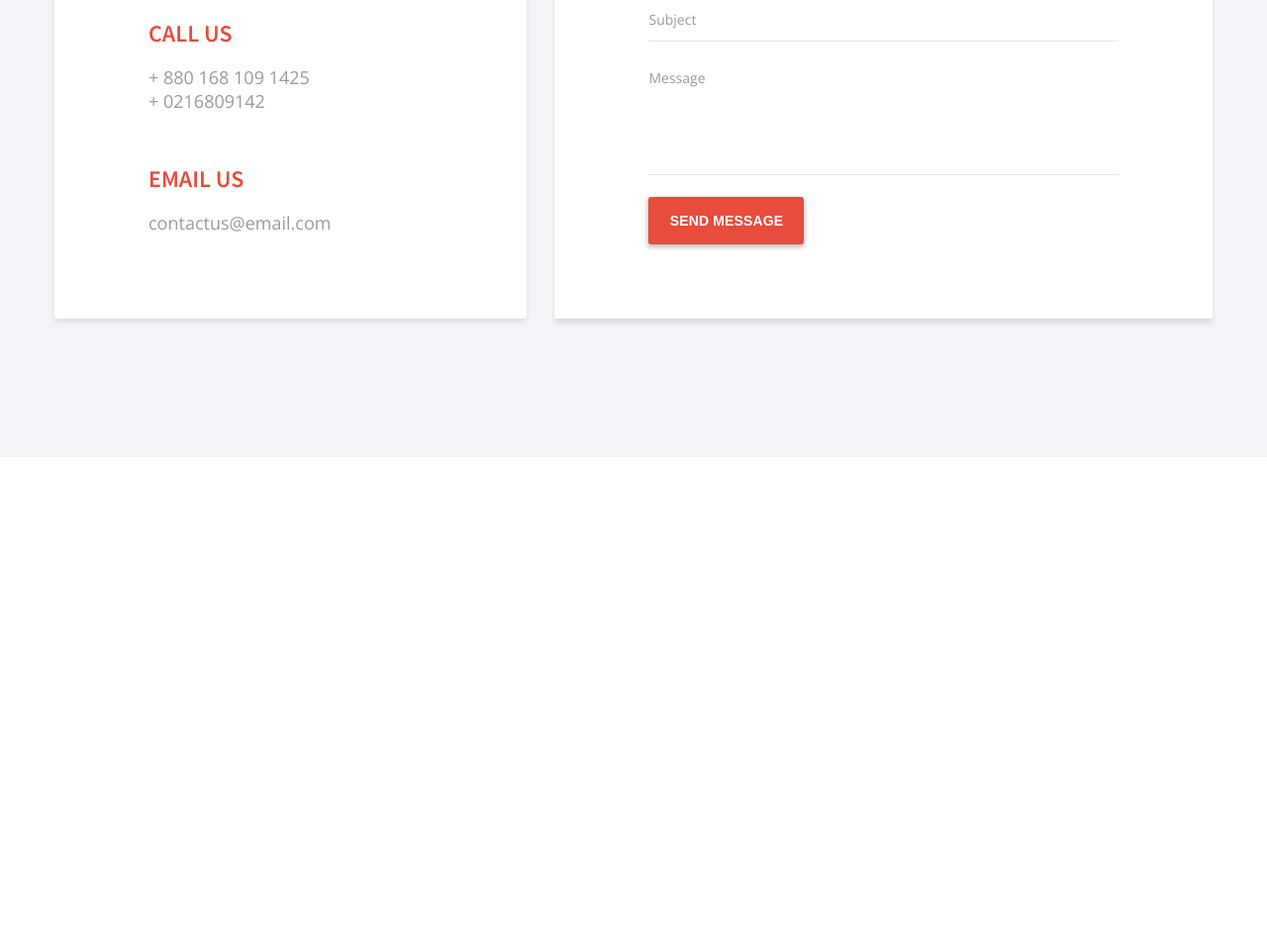
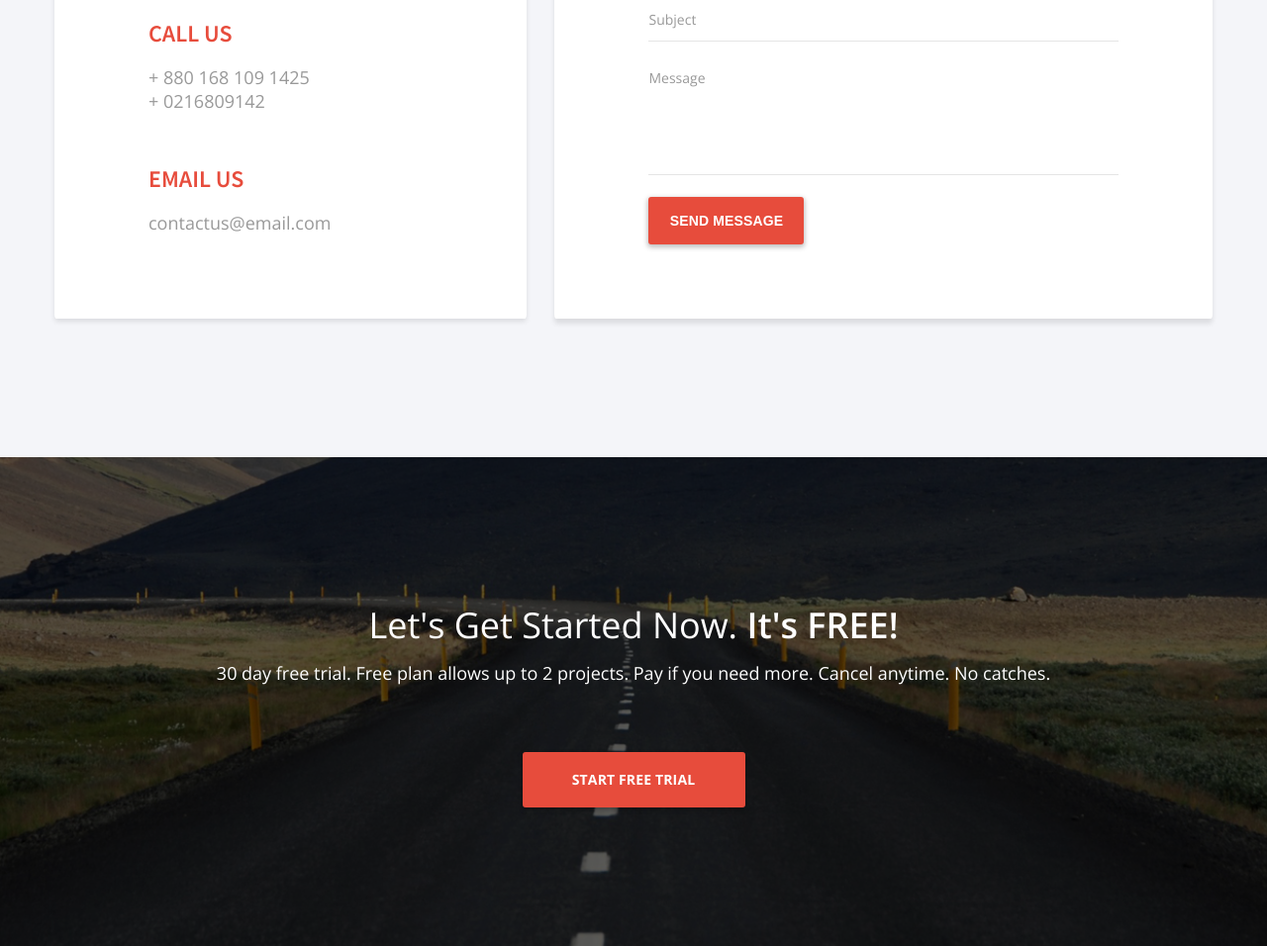
Before and after one commit to IlyaBielov/LandingPageBino, a website: page index.html in a window 1280 px wide. Shown: the part 9779-10735 px from the top of the page at 99% size. Before the commit the page ends 10241 px from the top, so only its background shows below. Drawn offline with nearby package versions, Linux system fonts and the light colour scheme; files that its build step writes are made by us from their sources; files whose address does not match are found by name.

Commit message:
create free block

```diff
--- a/index.html
+++ b/index.html
@@ -648,6 +648,14 @@
         </div>
       </div>
     </div>
+
+    <div class="free">
+      <div class="wrap free__wrap">
+        <p class="free__title">Let's Get Started Now. <span>It's FREE!</span></p>
+        <p>30 day free trial. Free plan allows up to 2 projects. Pay if you need more. Cancel anytime. No catches.</p>
+        <a class="free__btn" href="#">start free trial</a>
+      </div>
+    </div>
   </div>
 </body>
 </html>
--- /dev/null
+++ b/scss/blocks/free.scss
@@ -0,0 +1,51 @@
+.free {
+  background: url("../img/free-bg.jpg") center no-repeat;
+  background-size: cover;
+  padding: 140px 0;
+  text-align: center;
+  position: relative;
+
+  &::after {
+    content: "";
+    width: 100%;
+    height: 100%;
+    position: absolute;
+    left: 0;
+    top: 0;
+    background-color: rgba(0, 0, 0, 0.6);
+    display: block;
+    z-index: 1;
+  }
+
+  .free__wrap {
+    position: relative;
+    z-index: 2;
+  }
+
+  p {
+    color: $white;
+    font-size: 18px;
+    line-height: 36px;
+    margin: 12px 0;
+
+    span {
+      font-weight: 600;
+    }
+  }
+
+  .free__title {
+    font-size: 36px;
+  }
+
+  .free__btn {
+    @include btn($red, false, true) {
+      margin-top: 50px;
+    }
+  }
+}
+
+@media (max-width: 980px) {
+  .free {
+    padding: 50px 0;
+  }
+}
--- a/scss/style.scss
+++ b/scss/style.scss
@@ -23,3 +23,4 @@
 @import "./blocks/integrations.scss";
 @import "./blocks/blog.scss";
 @import "./blocks/keep.scss";
+@import "./blocks/free.scss";
```
